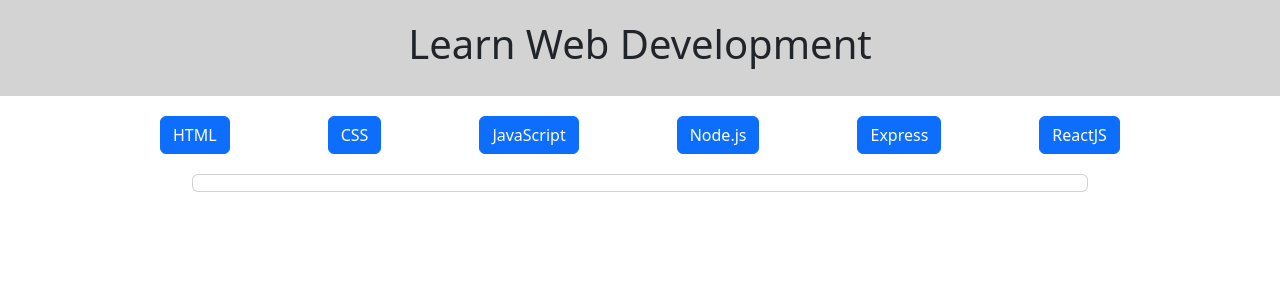
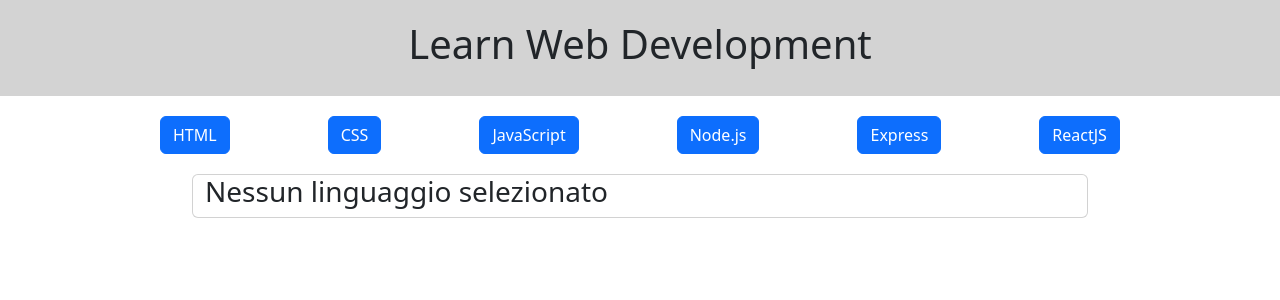
Before and after one commit to severogianluca/react-use-state, a React (Vite) app: page / in a window 1280 px wide. Shown: the top 300 px of the page. Built offline with nearby package versions, Linux system fonts and the light colour scheme.

Commit message:
fix: add msg Se nessun linguaggio è selezionato

```diff
--- a/src/component/Card.jsx
+++ b/src/component/Card.jsx
@@ -1,11 +1,16 @@
 
-function Card({event}) {
+function Card({ event }) {
     console.log(event);
     return (
         <div className="card container" style={{ width: "70%" }}>
             <div>
-                <h2>{event ? event.title : ''}</h2>
-                <p>{event ? event.description : ''}</p>
+                {!event ? <h3>Nessun linguaggio selezionato</h3> : (
+                    <div>
+                        <h2>{event ? event.title : ''}</h2>
+                        <p>{event ? event.description : ''}</p>
+                    </div>
+                )}
+
             </div>
         </div>
     );
```
